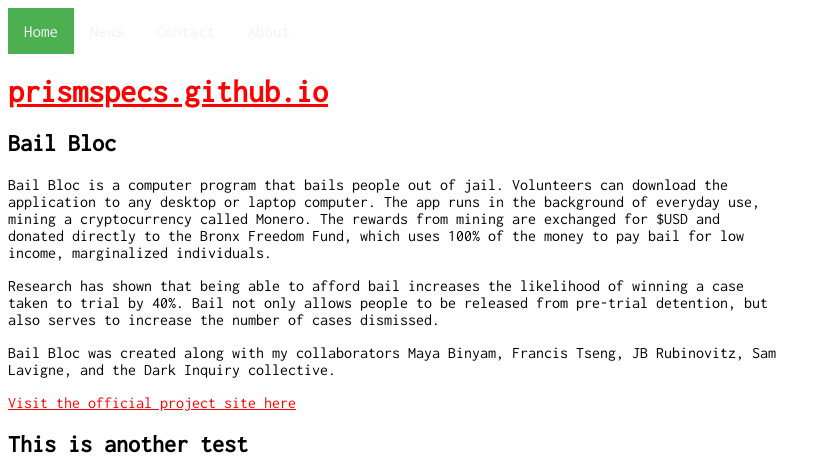
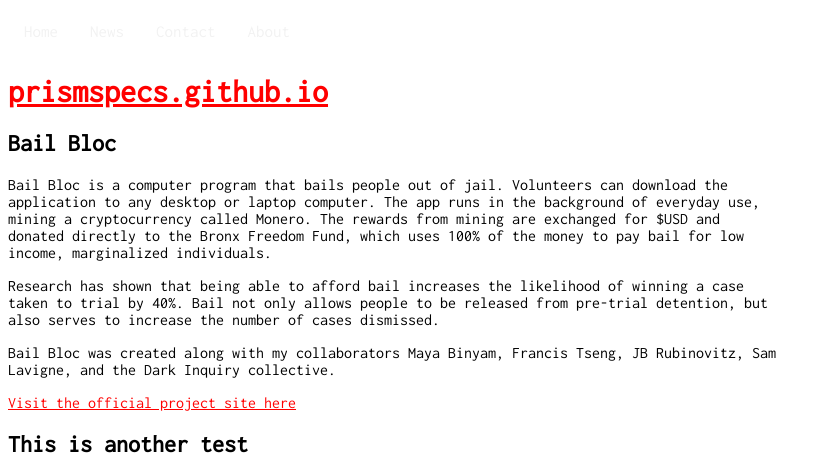
Before and after one commit to prismspecs/prismspecs.github.io, a Jekyll site: the page built from index.md, in a window 1280 px wide. Shown: the top 457 px of the page, without its empty margins (0-831 px from the left). Built offline with Jekyll 4.4.1, drawn with Linux system fonts in a browser that asks for light colours; our own code applies the rules of GitHub Pages for plain Markdown files; a script that is not in the unit is left out; grey boxes are pictures that could not be loaded.

Commit message:
Updated style.scss.

```diff
--- a/assets/css/style.scss
+++ b/assets/css/style.scss
@@ -48,7 +48,7 @@
 
 /* Add an active class to highlight the current page */
 .active {
-  background-color: #4CAF50;
+  //background-color: #4CAF50;
   color: white;
 }
 
```
